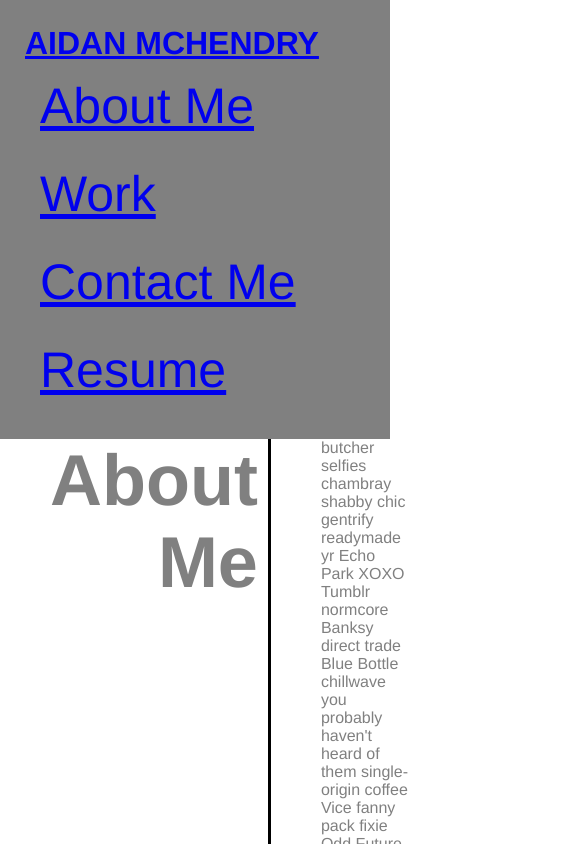
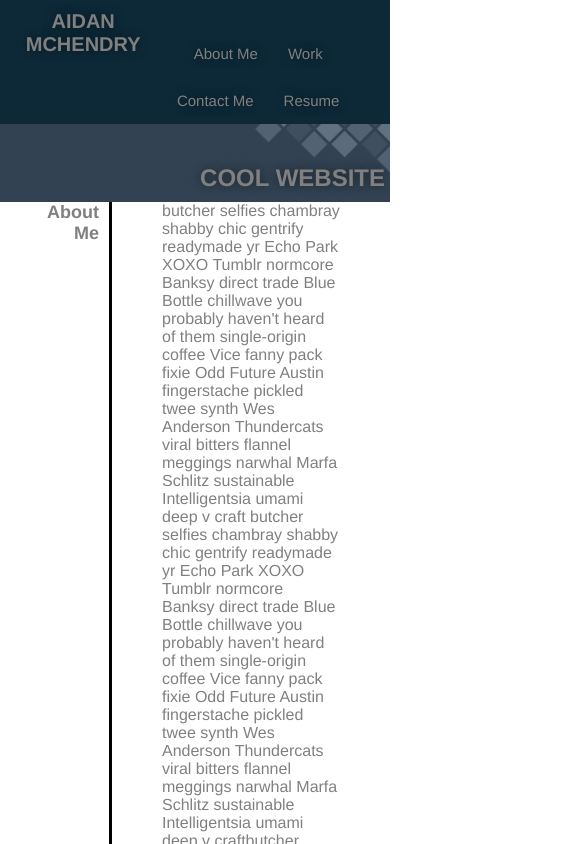
Before and after one commit to Skiddzie/portfolio, a plain HTML site: page index.html in a window 390 px wide. Shown: the top 844 px of the page, 585 px wide, since content can reach past the window. Drawn offline with Linux system fonts and the light colour scheme.

Commit message:
added some mobile support

```diff
--- a/assets/css/style.css
+++ b/assets/css/style.css
@@ -8,21 +8,22 @@
 
 
 body {
-    color: #39a6b2;
+    color: gray;
     font-family: Helvetica, Arial, sans-serif;
 }
 header {
-    padding: 25px 15px 25px 25px;
-    background-color: gray;
-    display: flex;
-    justify-content: space-between;
-    flex-wrap: wrap;
-    position: -webkit-sticky;
-    position: sticky;
-    top: 0;
-    background-size: cover;
-    background-position: 80%;
-    background-attachment: fixed;
+  padding: 10px 15px 20px 25px;
+  background-color: #0d2938;
+  display: flex;
+  justify-content: space-between;
+  top: 0;
+  text-decoration: none;
+  text-shadow: 0 0 10px rgba(0, 0, 0, 0.5);
+}
+
+header a {
+  text-decoration: none;
+  color: gray;
 }
 
 header nav ul {
@@ -35,11 +36,29 @@ header nav ul {
 }
 
 header nav ul li a {
+  text-shadow: 0 0 10px rgba(0, 0, 0, 0.5);
+  text-decoration: none;
   padding: 15px 15px;
-  font-size: 50px;
+  font-size: 30px;
   display: inline-block;
 }
 
+.hero {
+  background-image: url("../images/hero.png");
+  background-size: cover;
+  background-position: 100%;
+  background-attachment: fixed;
+  justify-content:flex-end;
+  display: flex;
+  flex-wrap: wrap;
+  align-items: flex-start;
+  flex: 1;
+  text-shadow: 0 0 10px rgba(0, 0, 0, 0.5);
+}
+
+.hero h2 {
+  padding: 40px 5px 10px 0;
+}
 .container {
   display: flex;
   color: gray;
@@ -85,4 +104,71 @@ header nav ul li a {
   font-size: 25px;
   border-bottom: 3px solid black;
   margin: 75px 25px 75px 25px;
+  padding: 10px;
 }
+
+footer {
+  background: #0d2938;
+  width: 100%;
+  padding: 10px 35px;
+  display: flex;
+  justify-content: space-between;
+  flex-wrap: wrap;
+}
+footer h2 {
+  color: gray;
+  font-size: 20px;
+  margin: 0;
+}
+
+@media screen and (max-width: 980px) {
+  header {
+    padding-bottom: 0;
+    justify-content: center;
+    position: relative;
+  }
+
+  .section-title {
+    font-size: 12px;
+  }
+  .contact-info li {
+    display: block;
+    font-size: 15px;
+    border-bottom: 3px solid black;
+    margin: 75px 0 75px 0;
+    padding: 10px;
+  }
+  header h1 {
+    width: 50%;
+    font-size: 20px;
+    text-align: center;
+  }
+
+  header nav ul {
+    margin-top: 20px;
+    width: 100%;
+    justify-content: center;
+  }
+
+  header nav ul li a {
+    font-size: 15px;
+  }
+
+  footer h2 {
+    text-align: center;
+    width: 100%;
+  }
+
+  .section-title {
+    color: gray;
+    padding: 0 10px 0 10px;
+    font-size:12px;
+    text-align: right;
+    flex: 1;
+  }
+
+  .info {
+    width: 100%;
+  }
+
+}
--- a/index.html
+++ b/index.html
@@ -38,7 +38,8 @@
 
   <!-- hero/jumbotron -->
   <section class="hero">
-
+    <div class="hero-cta">
+      <h2>COOL WEBSITE </h2>
     </div>
   </section>
 
@@ -47,7 +48,7 @@
   <section id="about-me" class="about info">
     <div class="section-title">
       <h2>
-        About Me
+        About <br> Me
       </h2>
     </div>
       <div class="about-text">
@@ -75,7 +76,7 @@
   <section id="contact-me" class="contact info">
     <div class="section-title">
       <h2>
-        Contact Me
+        Contact <br> Me
       </h2>
     </div>
 
```
Also changed, not shown: assets/images/hero-bg.jpg.jpg (deleted), assets/images/hero.png (added), assets/images/step-1.svg (deleted), assets/images/step-2.svg (deleted), assets/images/step-3.svg (deleted), assets/images/step-4.svg (deleted), assets/images/trainer-1.jpg (deleted), assets/images/trainer-2.jpg (deleted), assets/images/trainer-3.jpg (deleted).
